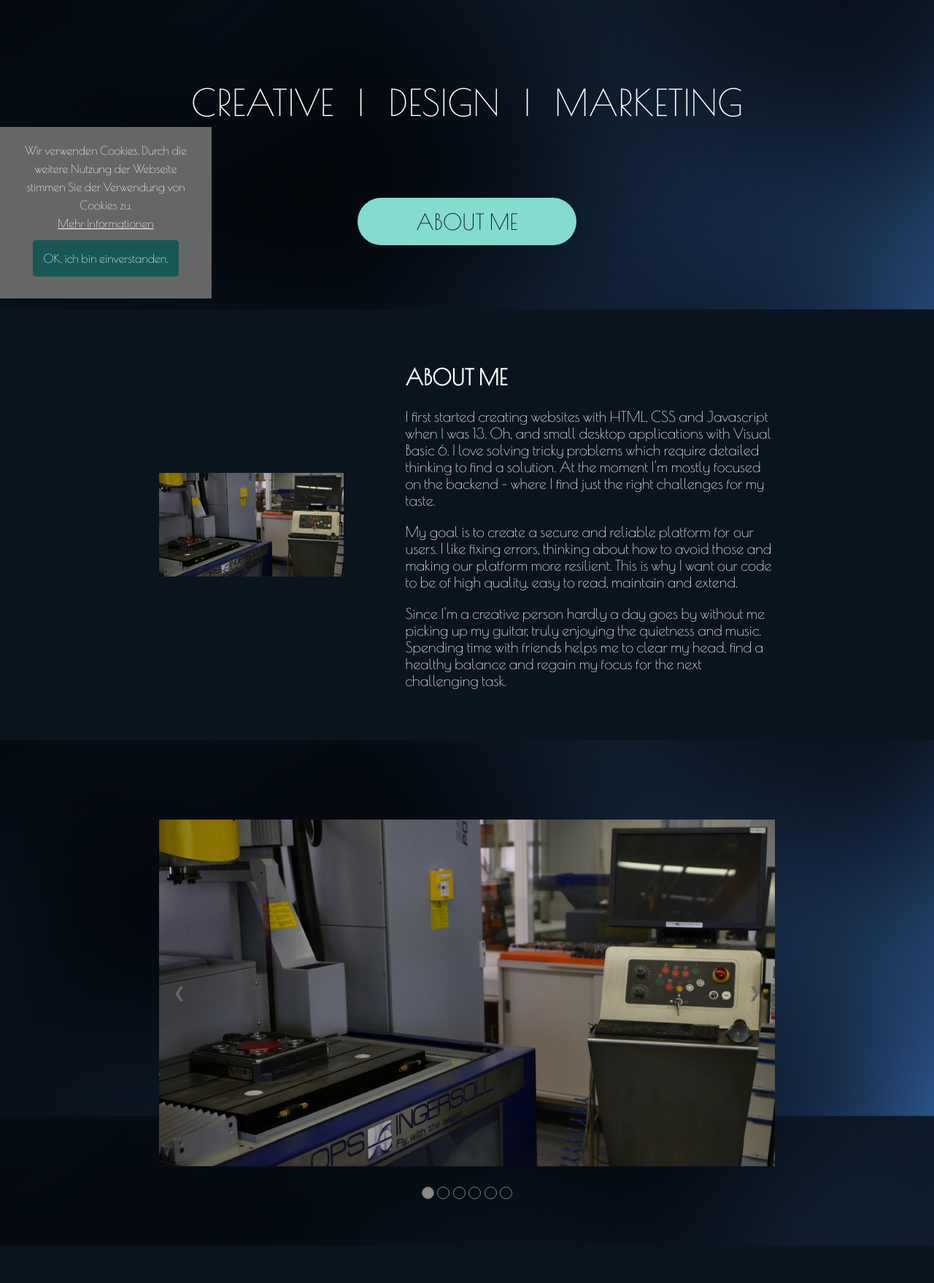
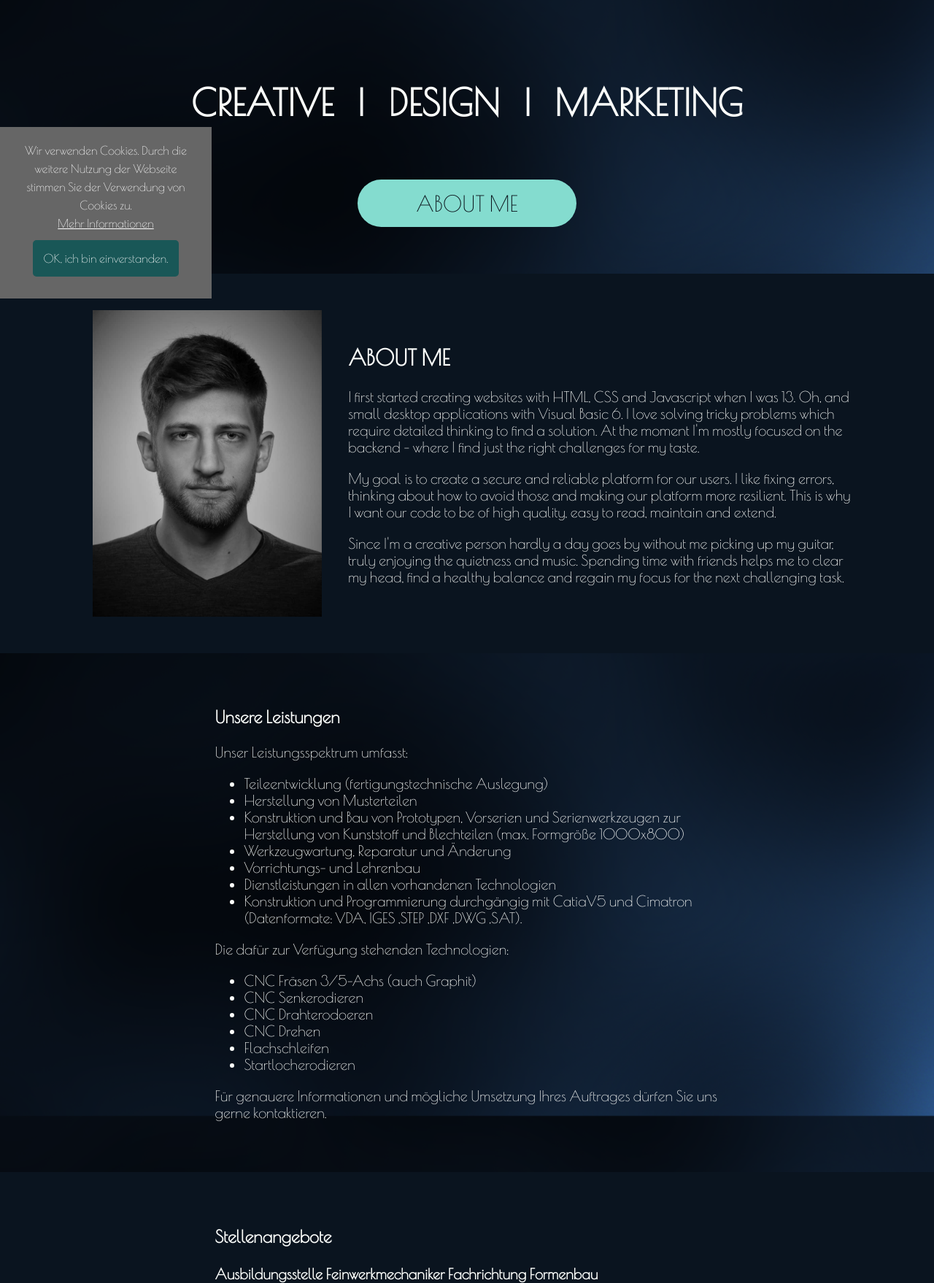
Before and after one commit to siherrmann/ErikBentWebsite, a PHP site: page / in a window 1280 px wide. Shown: the part 391-2149 px from the top of the page at 73% size. Run offline with PHP 8.4, Linux system fonts and the light colour scheme; some libraries are stand-ins or nearby versions.

Commit message:
change design, add profile picture

```diff
--- a/index.html
+++ b/index.html
@@ -47,14 +47,9 @@
 
   <body>
     <div class="frame sticky" id="navbar">
-      <a class="linkTo button" href="#info" onfocus="this.blur()">ABOUT ME</a>
-      <a class="linkTo button" href="#services" onfocus="this.blur()"
-        >PROJECTS</a
-      >
+      <a class="linkTo button" href="#aboutMe" onfocus="this.blur()">ABOUT ME</a>
+      <a class="linkTo button" href="#project1" onfocus="this.blur()">PROJECTS</a>
       <a class="linkTo button" href="#contact" onfocus="this.blur()">CONTACT</a>
-      <a class="linkTo button" href="#location" onfocus="this.blur()"
-        >LOCATION</a
-      >
       <a class="start button" href="#start" onfocus="this.blur()">START</a>
       <div class="responsiveMenu">
         <button
@@ -65,21 +60,10 @@
           ☰
         </button>
         <div id="droppedMenuContent" class="menuContent">
-          <a class="droppedLink button" href="#start" onfocus="this.blur()"
-            >Start</a
-          >
-          <a class="droppedLink button" href="#info" onfocus="this.blur()"
-            >Über uns</a
-          >
-          <a class="droppedLink button" href="#services" onfocus="this.blur()"
-            >Leistungen</a
-          >
-          <a class="droppedLink button" href="#contact" onfocus="this.blur()"
-            >Kontakt</a
-          >
-          <a class="droppedLink button" href="#location" onfocus="this.blur()"
-            >Anfahrt</a
-          >
+          <a class="droppedLink button" href="#start" onfocus="this.blur()">Start</a>
+          <a class="droppedLink button" href="#aboutMe" onfocus="this.blur()">Über uns</a>
+          <a class="droppedLink button" href="#project1" onfocus="this.blur()">Leistungen</a>
+          <a class="droppedLink button" href="#contact" onfocus="this.blur()">Kontakt</a>
         </div>
       </div>
       <div class="frameLine"><div class="lineBlack"></div></div>
@@ -89,21 +73,15 @@
       <div class="headerPicture"></div>
       <div class="headerTextFrame">
         <h1 class="headerText">CREATIVE &nbsp; | &nbsp; DESIGN &nbsp; | &nbsp; MARKETING</h1>
-        <!-- <h1 class="headerText">Erik Bent</h1> -->
         <div class="headerButton">
-          <h2
-            class="scrollToAboutMe button"
-            href="#services"
-            onfocus="this.blur()"
-            >ABOUT ME</h2
-          >
+          <a class="scrollToAboutMe button" href="#aboutMe" onfocus="this.blur()">ABOUT ME</a>
         </div>
       </div>
     </div>
 
-    <div class="content" id="aboutMe">
-      <div class="contentPicture" id="profilePicture"></div>
-      <div class="contentText">
+    <div class="content withBackgroundColor" id="aboutMe">
+      <div class="contentPicture" id="aboutMePicture"></div>
+      <div class="contentText" id="aboutMeText">
         <h2>ABOUT ME</h2>
         <p>
           I first started creating websites with HTML, CSS and Javascript when I was 13. Oh, and small desktop
@@ -121,67 +99,6 @@
           truly enjoying the quietness and music. Spending time with friends helps me to clear my head,
           find a healthy balance and regain my focus for the next challenging task.
         </p>
-      </div>
-    </div>
-
-    <div class="content">
-      <div class="contentSlide">
-        <div class="slide picture1">
-          <div class="left" onclick="nextPicture(-1)">
-            <div class="textLeftRight">&#10094;</div>
-          </div>
-          <div class="right" onclick="nextPicture(1)">
-            <div class="textLeftRight">&#10095;</div>
-          </div>
-        </div>
-        <div class="slide picture2">
-          <div class="left" onclick="nextPicture(-1)">
-            <div class="textLeftRight">&#10094;</div>
-          </div>
-          <div class="right" onclick="nextPicture(1)">
-            <div class="textLeftRight">&#10095;</div>
-          </div>
-        </div>
-        <div class="slide picture3">
-          <div class="left" onclick="nextPicture(-1)">
-            <div class="textLeftRight">&#10094;</div>
-          </div>
-          <div class="right" onclick="nextPicture(1)">
-            <div class="textLeftRight">&#10095;</div>
-          </div>
-        </div>
-        <div class="slide picture4">
-          <div class="left" onclick="nextPicture(-1)">
-            <div class="textLeftRight">&#10094;</div>
-          </div>
-          <div class="right" onclick="nextPicture(1)">
-            <div class="textLeftRight">&#10095;</div>
-          </div>
-        </div>
-        <div class="slide picture5">
-          <div class="left" onclick="nextPicture(-1)">
-            <div class="textLeftRight">&#10094;</div>
-          </div>
-          <div class="right" onclick="nextPicture(1)">
-            <div class="textLeftRight">&#10095;</div>
-          </div>
-        </div>
-        <div class="slide picture6">
-          <div class="left" onclick="nextPicture(-1)">
-            <div class="textLeftRight">&#10094;</div>
-          </div>
-          <div class="right" onclick="nextPicture(1)">
-            <div class="textLeftRight">&#10095;</div>
-          </div>
-        </div>
-      </div>
-      <div class="text">
-        <span class="dotsTransparent dot" onclick="currentPicture(1)"></span>
-        <span class="dotsTransparent dot" onclick="currentPicture(2)"></span>
-        <span class="dotsTransparent dot" onclick="currentPicture(3)"></span>
-        <span class="dotsTransparent dot" onclick="currentPicture(4)"></span>
-        <span class="dotsTransparent dot" onclick="currentPicture(5)"></span>
-        <span class="dotsTransparent dot" onclick="currentPicture(6)"></span>
       </div>
     </div>
 
@@ -221,7 +138,7 @@
       </div>
     </div>
 
-    <div class="content" id="project2">
+    <div class="content withBackgroundColor" id="project2">
       <div class="contentText">
         <h3>Stellenangebote</h3>
         <h4>Ausbildungsstelle Feinwerkmechaniker Fachrichtung Formenbau</h4>
@@ -231,8 +148,8 @@
       </div>
     </div>
 
-    <div class="content" id="contact">
-      <form class="contentText" method="post" action="scripts/contact.php">
+    <div class="content">
+      <form id="contact" method="post" action="scripts/contact.php">
         <div class="frameMulti">
           <div class="nameFrame">
             <label for="name">NAME</label>
--- a/stylesheets/style.css
+++ b/stylesheets/style.css
@@ -17,20 +17,19 @@ html {
 body {
   display: flex;
   margin: 0 auto;
+  background-color: #080f17;
   background-image: url(../graphics/Farbübergang1.png);
   background-attachment: fixed;
+  background-position: right;
   background-size: cover;
   font-family: 'Poiret One';
   font-size: 20px;
   flex-flow: row wrap;
 }
 
-button {
-  font-size: 20px;
-}
-
 form {
   margin-bottom: 0px;
+  width: 100%;
 }
 
 label {
@@ -43,7 +42,6 @@ iframe {
 
 h1 {
   text-align: center;
-  font-weight: 200;
 }
 
 h1,
@@ -266,7 +264,6 @@ a {
   display: flex;
   flex-flow: row wrap;
   justify-content: center;
-
 }
 
 .scrollToAboutMe {
@@ -277,6 +274,7 @@ a {
   background-color: #84DCCF;
   border: none;
   border-radius: 50px;
+  font-size: 30px;
 }
 
 .scrollToAboutMe:hover {
@@ -292,10 +290,6 @@ a {
   .headerPicture {
     width: 100%;
     height: 40vw;
-    background-image: url(../graphics/LWLogo.svg);
-    background-repeat: no-repeat;
-    background-position: center;
-    background-size: contain;
   }
 }
 
@@ -304,13 +298,16 @@ a {
 .content {
   display: inline-flex;
   flex-flow: row wrap;
-  align-items: stretch;
-  align-content: baseline;
+  align-items: center;
   justify-content: center;
   width: 100%;
-  height: auto;
+  height: max-content;
   padding: 50px 17%;
   overflow: hidden;
+}
+
+.withBackgroundColor {
+  background: #0a141f;
 }
 
 .contentPicture {
@@ -319,170 +316,27 @@ a {
   background-size: contain;
   width: 30%;
   height: 100%;
-  float: left;
 }
 
 .contentText {
   width: 60%;
   height: auto;
-  display: block;
-  flex: 1 1 20%;
-  float: right;
 }
 
-.right {
+#aboutMeText,
+#aboutMePicture {
+  display: block;
+  flex-flow: column wrap;
+  padding: 10px;
 }
 
-#aboutMe,
-#project1 {
-  background: #0a141f;
-  display: block;
-}
-
-#contact {
-  width: 100%;
-}
-
-#profilePicture {
-  background-image: url(../graphics/slide1.jpg);
+#aboutMePicture {
+  background-image: url(../graphics/aboutMePicture.jpg);
+  min-height: 400px;
 }
 
 .contentImprint {
   height: 80vh;
-}
-
-.contentInfo,
-.contentServices,
-.contentJobs {
-  background: #0a141f;
-}
-
-.contentSlide {
-  width: 66vw;
-  height: auto;
-  margin: 40px auto 0px auto;
-}
-
-.slide {
-  display: none;
-  height: 40vw;
-}
-
-.picture1,
-.picture2,
-.picture3,
-.picture4,
-.picture5,
-.picture6 {
-  background-repeat: no-repeat;
-  background-position: center;
-  background-size: contain;
-}
-
-.picture1 {
-  background-image: url(../graphics/slide1.jpg);
-}
-
-.picture2 {
-  background-image: url(../graphics/slide2.jpg);
-}
-
-.picture3 {
-  background-image: url(../graphics/slide3.jpg);
-}
-
-.picture4 {
-  background-image: url(../graphics/slide4.jpg);
-}
-
-.picture5 {
-  background-image: url(../graphics/slide5.jpg);
-}
-
-.picture6 {
-  background-image: url(../graphics/slide6.jpg);
-}
-
-.left,
-.right {
-  display: flex;
-  -webkit-box-align: center;
-  width: 50%;
-  height: 100%;
-  -webkit-align-items: center;
-  align-items: center;
-  -ms-flex-align: center;
-  cursor: pointer;
-}
-
-.left {
-  float: left;
-  justify-content: flex-start;
-}
-
-.right {
-  float: right;
-  justify-content: flex-end;
-}
-
-.textLeftRight {
-  padding: 20px;
-  color: #666;
-  -moz-user-select: None;
-  -ms-user-select: None;
-  -webkit-user-select: None;
-}
-
-.text {
-  padding: 0px 20px;
-  text-align: center;
-  -moz-user-select: None;
-  -ms-user-select: None;
-  -webkit-user-select: None;
-}
-
-.dotsBlack,
-.dotsTransparent {
-  margin: 10px auto;
-  text-align: center;
-}
-
-.dotsBlack {
-  display: inline-block;
-  width: 15px;
-  height: 15px;
-  padding: 0;
-  border: 1px solid;
-  border-color: #666;
-  border-radius: 50%;
-  background-color: #888;
-}
-
-.dotsTransparent {
-  display: inline-block;
-  width: 15px;
-  height: 15px;
-  padding: 0;
-  border: 1px solid;
-  border-color: #888;
-  border-radius: 50%;
-  background-color: transparent;
-}
-
-.dotsBlack:hover,
-.dotsTransparent:hover {
-  background-color: #666;
-  transition: all 0.3s ease-in-out;
-}
-
-.contentPanorama {
-  background-image: url(../graphics/panorama.jpg);
-  background-repeat: no-repeat;
-  background-position: center;
-  background-size: contain;
-  width: 100%;
-  height: 30vw;
-  margin: 0;
 }
 
 label {
@@ -557,6 +411,10 @@ label {
 }
 
 @media all and (max-width: 1500px) {
+  .content {
+    padding: 50px 5%;
+  }
+
   .emailFrame,
   .nameFrame {
     width: 47%;
@@ -568,6 +426,11 @@ label {
 }
 
 @media all and (max-width: 1000px) {
+  .contentText,
+  .contentPicture {
+    width: 100%
+  }
+
   .emailFrame,
   .nameFrame,
   .subjectFrame {
```
Also changed, not shown: graphics/aboutMePicture.jpg (added).
